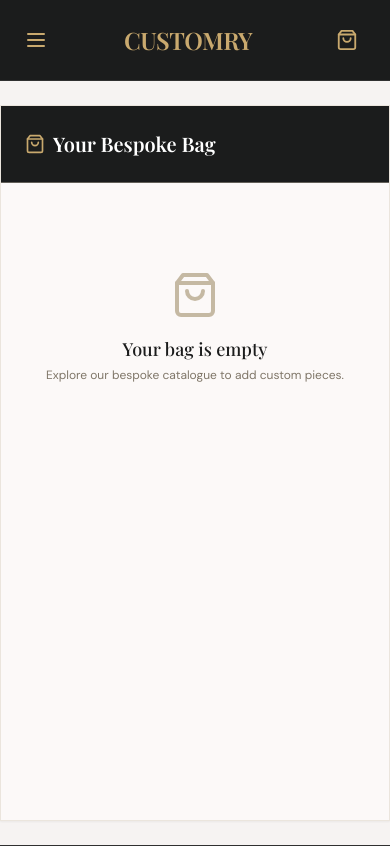
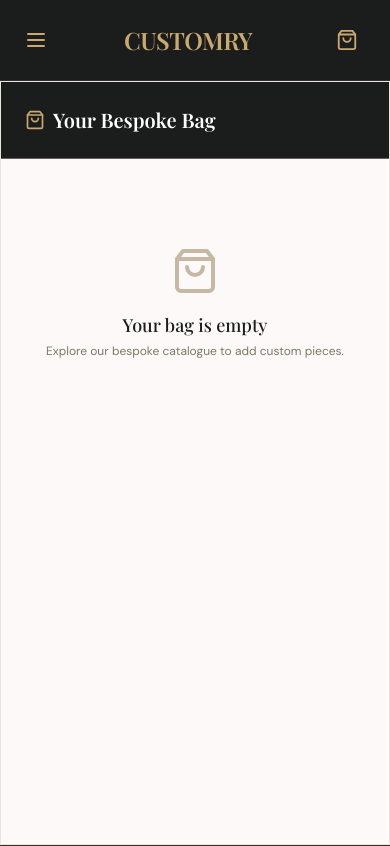
Before and after one commit to johnAyodele1/customryRepo, a React (Vite) app in the folder apps/web/: page /bag in a window 390 px wide. Shown: the top 846 px of the page. Built offline with nearby package versions, Linux system fonts and the light colour scheme; a web font is replaced by a local one.

Commit message:
fix(ui): remove mobile bag header gap

```diff
--- a/apps/web/src/features/cart/components/CartDrawer.tsx
+++ b/apps/web/src/features/cart/components/CartDrawer.tsx
@@ -17,10 +17,10 @@
 
   return (
     <div className={embedded
-      ? 'min-h-[calc(100vh-5rem)] bg-[#f6f3f2] py-6 sm:py-10'
+      ? 'min-h-[calc(100vh-5rem)] bg-[#f6f3f2] py-0 sm:py-10'
       : 'fixed inset-0 z-50 overflow-hidden bg-[#1b1c1c]/70 backdrop-blur-sm flex justify-end'}>
       <div className={embedded
-        ? 'max-w-4xl mx-auto w-full bg-surface min-h-[calc(100vh-8rem)] shadow-sm sm:rounded-3xl overflow-hidden border border-outline-variant/40 flex flex-col justify-between'
+        ? 'max-w-4xl mx-auto w-full bg-surface min-h-[calc(100vh-5rem)] sm:min-h-[calc(100vh-8rem)] shadow-sm sm:rounded-3xl overflow-hidden border border-outline-variant/40 flex flex-col justify-between'
         : 'w-full max-w-md bg-surface h-full shadow-2xl flex flex-col justify-between border-l border-outline-variant animate-in slide-in-from-right duration-300'}>
         <div className="p-6 border-b border-outline-variant/40 flex items-center justify-between bg-[#1b1c1c] text-white">
           <div className="flex items-center gap-2">
```
